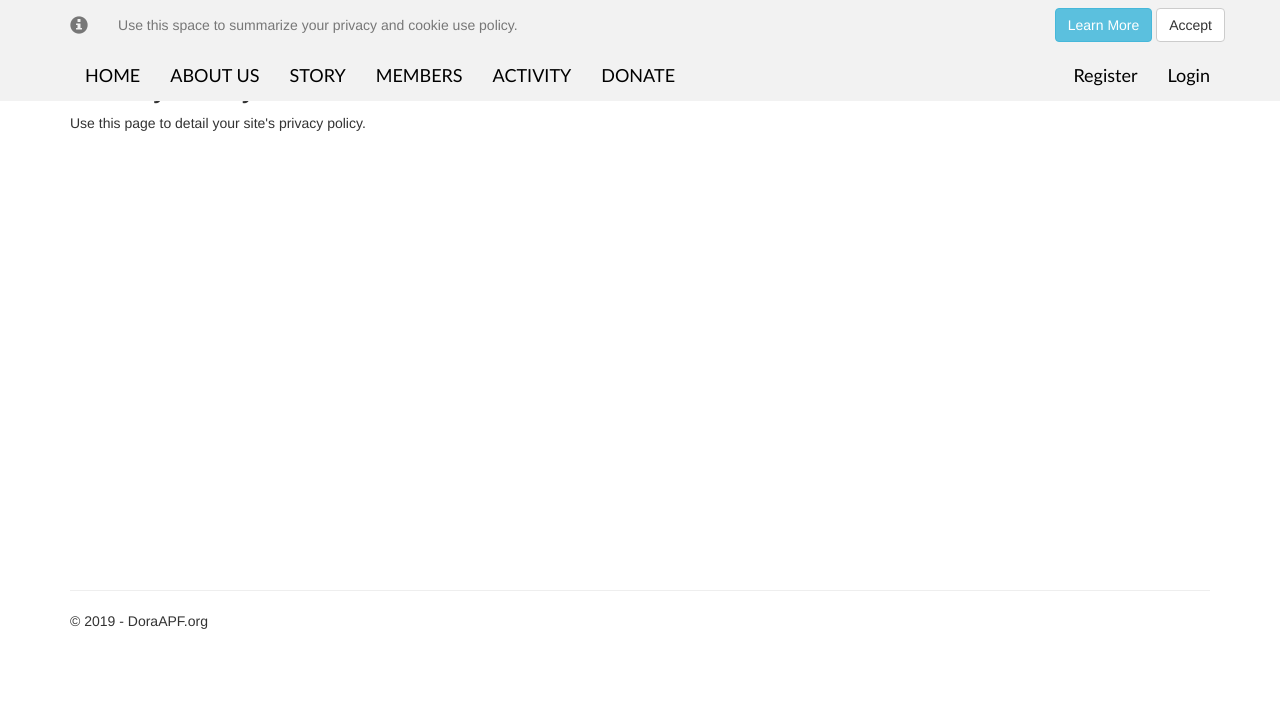
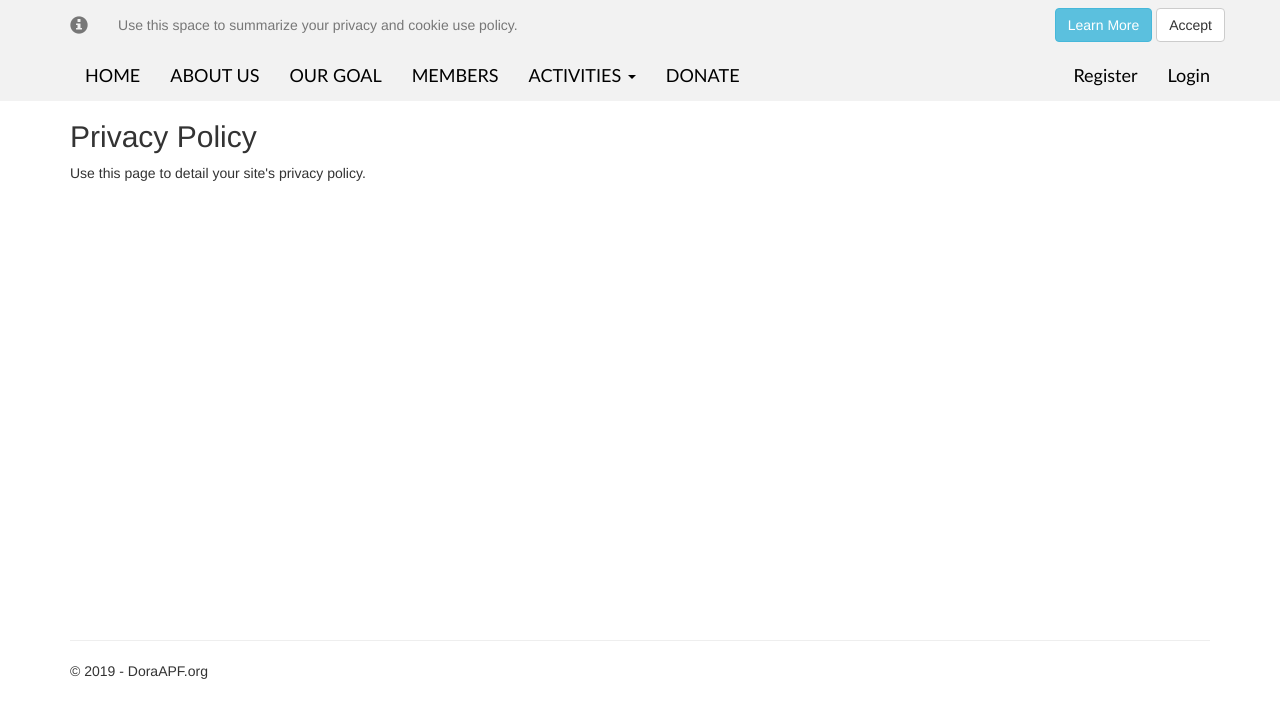
Before and after one commit to tczhd/DoraApf, an ASP.NET Core app: page /Home/Privacy in a window 1280 px wide. Shown: the top 718 px of the page. Run offline with ASP.NET Core 8, Linux system fonts and the light colour scheme; some libraries are stand-ins or nearby versions.

Commit message:
Check in code

```diff
--- a/DoraAPF.org/Views/Shared/_Layout.cshtml
+++ b/DoraAPF.org/Views/Shared/_Layout.cshtml
@@ -17,7 +17,7 @@
     </environment>
 </head>
 <body>
-    <nav class="navbar navbar-inverse navbar-fixed-top">
+    <nav class="doraapf-navbar navbar navbar-inverse navbar-fixed-top">
         <div class="container">
             <div class="navbar-header">
                 <button type="button" class="navbar-toggle" data-toggle="collapse" data-target=".navbar-collapse">
@@ -31,14 +31,22 @@
             </div>
             <div class="donate-wrapper">
                 <a asp-area="" asp-controller="Home" asp-action="Donate" class="donate-link">Please donate</a>
-           </div>
+            </div>
             <div class="navbar-collapse collapse clearfix" style="clear:both;">
                 <ul class="nav navbar-nav">
-                    <li><a asp-area="" asp-controller="Home" asp-action="Index">HOME</a></li>
+                    <li ><a asp-area="" asp-controller="Home" asp-action="Index">HOME</a></li>
                     <li><a asp-area="" asp-controller="Home" asp-action="About">ABOUT US</a></li>
-                    <li><a asp-area="" asp-controller="Home" asp-action="Story">STORY</a></li>
+                    <li><a asp-area="" asp-controller="Home" asp-action="Story">OUR GOAL</a></li>
                     <li><a asp-area="" asp-controller="Home" asp-action="Team">MEMBERS</a></li>
-                    <li><a asp-area="" asp-controller="Home" asp-action="Activities">ACTIVITY</a></li>
+
+                    <li class="dropdown">
+                        <a href="#" class="dropdown-toggle " data-toggle="dropdown" role="button" aria-haspopup="true" aria-expanded="false">ACTIVITIES <span class="caret"></span></a>
+                        <ul class="dropdown-menu">
+                            <li><a asp-controller="Home" asp-action="Activities" asp-route-id="1">ACTIVITIES</a></li>
+                            <li><a asp-controller="Home" asp-action="Activities" asp-route-id="1">NEWS</a></li>
+                            <li><a asp-controller="Home" asp-action="Activities" asp-route-id="1">DONATION</a></li>
+                        </ul>
+                    </li>
                     <li><a asp-area="" asp-controller="Home" asp-action="Donate">DONATE</a></li>
                 </ul>
                 <partial name="_LoginPartial" />
--- a/DoraAPF.org/wwwroot/css/site.css
+++ b/DoraAPF.org/wwwroot/css/site.css
@@ -1,7 +1,7 @@
 /* Please see documentation at https://docs.microsoft.com/aspnet/core/client-side/bundling-and-minification\
 for details on configuring this project to bundle and minify static web assets. */
 body {
-    padding-top: 50px;
+    padding-top: 100px;
     padding-bottom: 20px;
 }
 
@@ -39,11 +39,20 @@ body {
     color: #000;
 }
 
-.navbar-inverse .navbar-nav > li > a {
-    font-size: 18px;
-    color: #000;
-    font-family:'Trebuchet MS', 'Lucida Sans Unicode', 'Lucida Grande', 'Lucida Sans', Arial, sans-serif;
+.navbar-inverse .navbar-nav > .active > a,
+.navbar-inverse .navbar-nav > .open > a,
+.navbar-inverse .navbar-nav > a:hover,
+.navbar-inverse .navbar-nav > .active > a:focus {
+    background-color: #ea6c11;
 }
+
+    /*.navbar-inverse .navbar-nav > .active > a, .navbar-inverse .navbar-nav > .active > a:hover, .navbar-inverse .navbar-nav > .active > a:focus*/
+
+    .navbar-inverse .navbar-nav > li > a {
+        font-size: 18px;
+        color: #000;
+        font-family: 'Trebuchet MS', 'Lucida Sans Unicode', 'Lucida Grande', 'Lucida Sans', Arial, sans-serif;
+    }
 
 .navbar a.donate-link {
 
```
Also changed, not shown: DoraAPF.org/wwwroot/js/site.js (+37 -3 lines).
